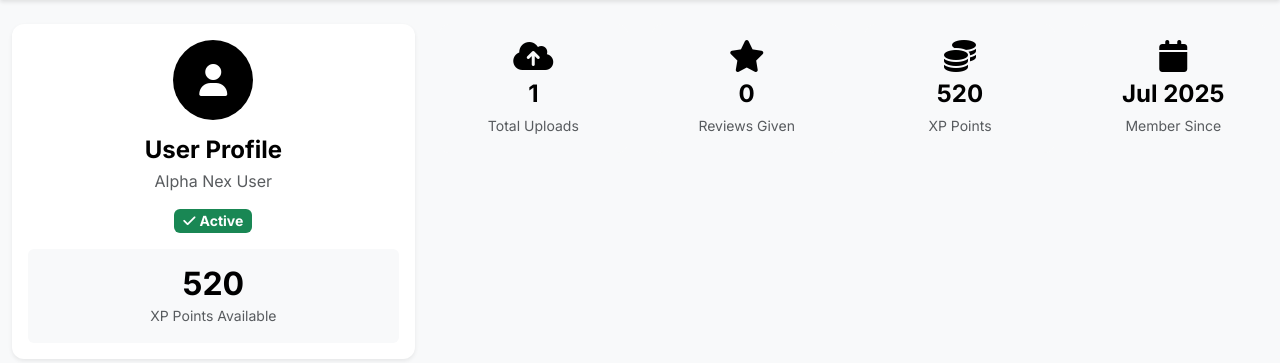
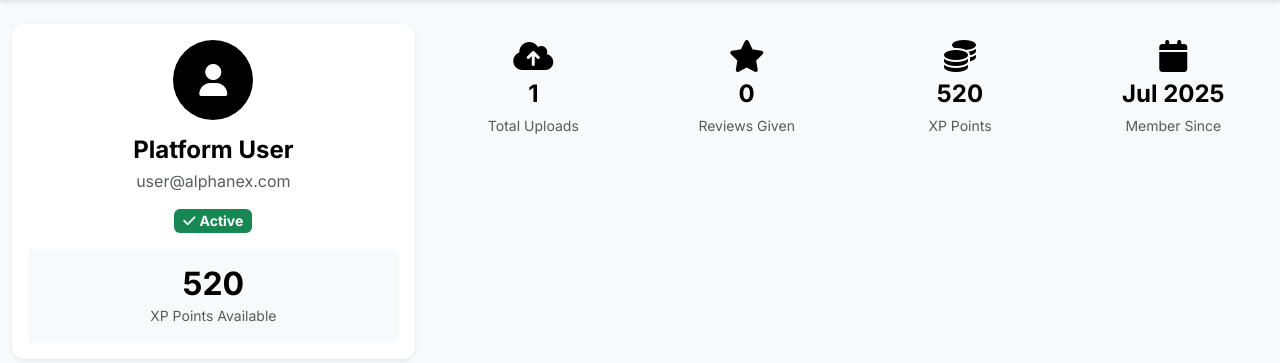
Before and after one commit to Shaurya-ds/Alpha-Nex-FF, a Flask app: page /profile in a window 1280 px wide. Shown: the part 57-420 px from the top of the page. Run offline with Flask 3, Linux system fonts and the light colour scheme; a user stored in the database is signed in; data comes from the database, SQL or seed files in the repository; data that the repository does not hold is empty.

Commit message:
Display the user's name on their profile page
Update templates/profile.html to dynamically display the current user's name and email instead of static "User Profile" and "Alpha Nex User" text.

Replit-Commit-Author: Agent
Replit-Commit-Session-Id: c8f4189e-7a64-40dc-8baf-8a248c37f1cf
Replit-Commit-Checkpoint-Type: full_checkpoint
Replit-Commit-Screenshot-Url: https://storage.googleapis.com/screenshot-production-us-central1/e5af3f3d-59b4-49b2-ba9b-35d749d10ece/c8f4189e-7a64-40dc-8baf-8a248c37f1cf/uDK82A9

```diff
--- a/templates/profile.html
+++ b/templates/profile.html
@@ -1,6 +1,6 @@
 {% extends "base.html" %}
 
-{% block title %}User Profile - Alpha Nex{% endblock %}
+{% block title %}{{ current_user.name }}'s Profile - Alpha Nex{% endblock %}
 
 {% block content %}
 <div class="row">
@@ -12,8 +12,8 @@
                      style="width: 80px; height: 80px;">
                     <i class="fas fa-user fa-2x"></i>
                 </div>
-                <h4 class="fw-bold text-black mb-1">User Profile</h4>
-                <p class="text-muted mb-3">Alpha Nex User</p>
+                <h4 class="fw-bold text-black mb-1">{{ current_user.name }}</h4>
+                <p class="text-muted mb-3">{{ current_user.email }}</p>
 
                 <!-- Account Status -->
                 <div class="d-flex justify-content-center gap-2 mb-3">
```
